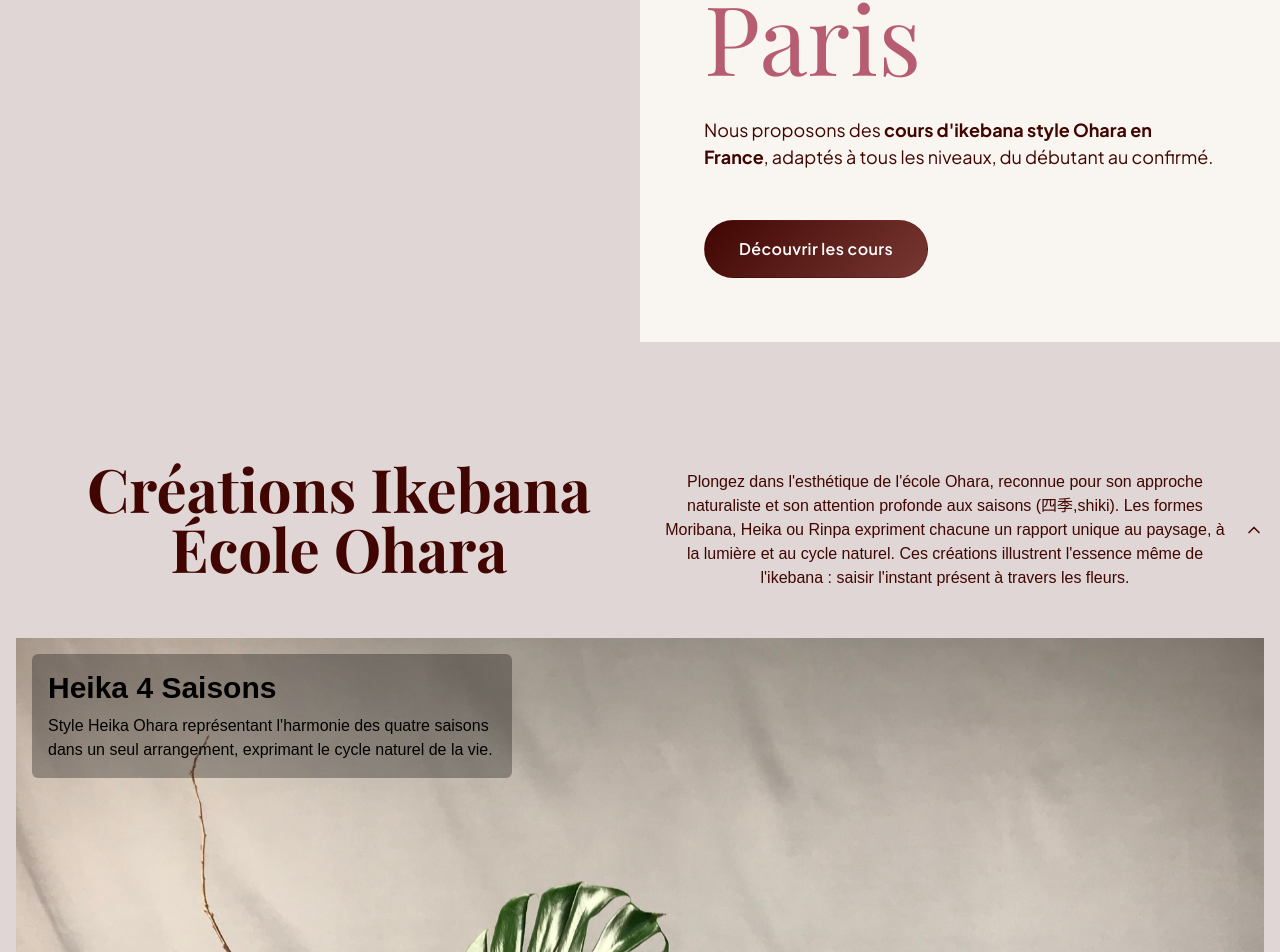
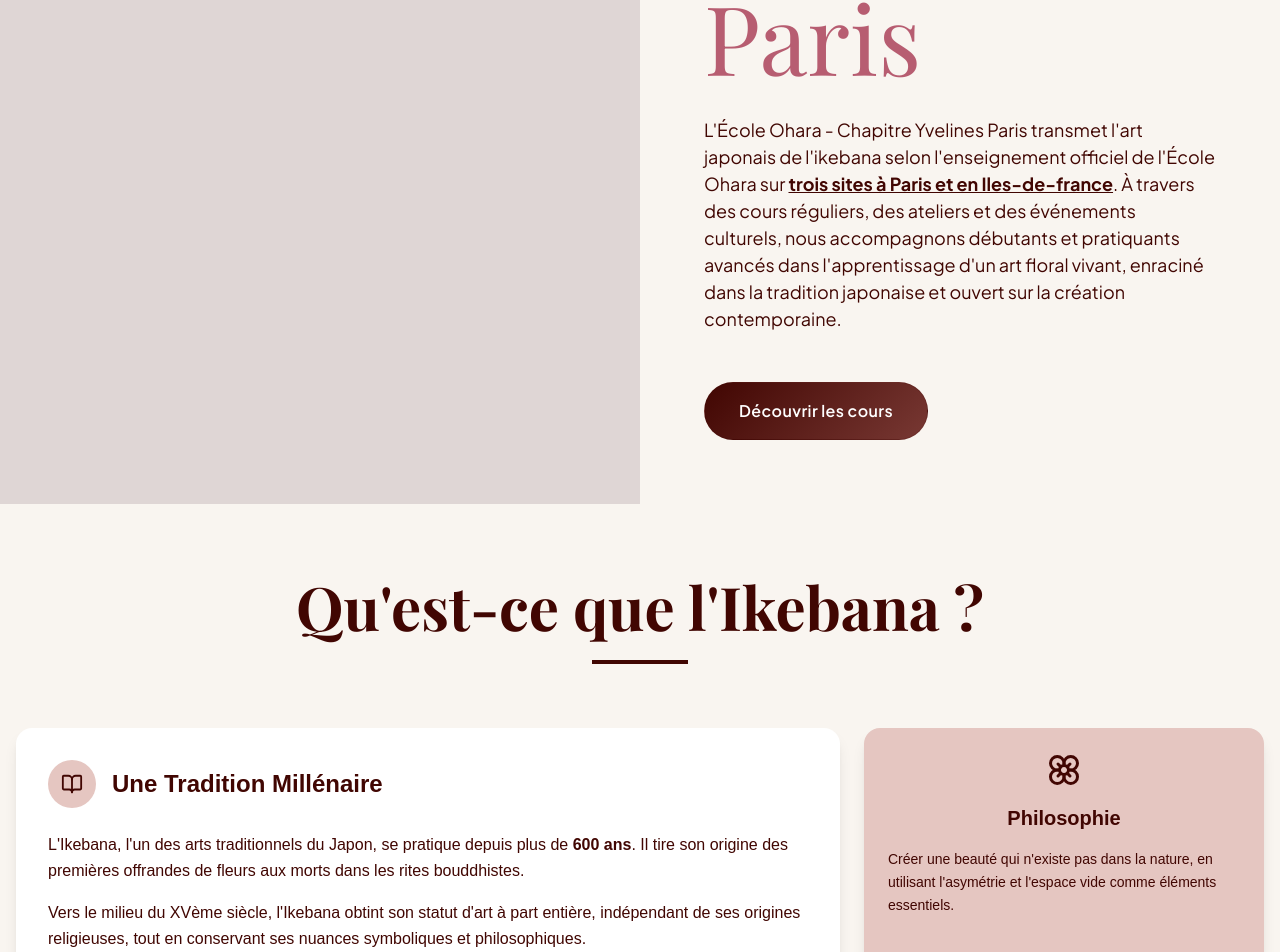
Before and after one commit to stephanemalho/ikebana, a Next.js app: page / in a window 1280 px wide. Shown: the part 526-1478 px from the top of the page. Built offline with nearby package versions, Linux system fonts and the light colour scheme.

Commit message:
♻️ structure modification

```diff
--- a/app/components/hero/discover/right/Information.tsx
+++ b/app/components/hero/discover/right/Information.tsx
@@ -1,3 +1,5 @@
+import Link from "next/link";
+
 const Information = () => {
     return (
         <div className="hero-content">
@@ -8,7 +10,10 @@ const Information = () => {
                     <span className="text-[#b75d71]">Yvelines Paris</span>
                 </h1>
                 <p>
-                    Nous proposons des <strong>cours d&apos;ikebana style Ohara en France</strong>, adaptés à tous les niveaux, du débutant au confirmé.
+                    L'École Ohara - Chapitre Yvelines Paris transmet l'art japonais de l'ikebana selon l'enseignement officiel de l'École Ohara sur <Link
+                        href="#nos-sites" className="underline"
+                    ><strong>trois sites à Paris et en Iles-de-france</strong></Link>.
+                    À travers des cours réguliers, des ateliers et des événements culturels, nous accompagnons débutants et pratiquants avancés dans l'apprentissage d'un art floral vivant, enraciné dans la tradition japonaise et ouvert sur la création contemporaine.
                 </p>
 
                 <div className="hero-content__buttons">
--- a/app/components/ikebana-info/Ikebana-info.tsx
+++ b/app/components/ikebana-info/Ikebana-info.tsx
@@ -3,7 +3,7 @@ import { BookOpen, Flower, Leaf, Trees, Eye, Palette, Sprout } from "lucide-reac
 
 function IkebanaInfo() {
     return (
-        <section className="py-16 px-2 bg-gradient-to-b from-[var(--background)] to-[var(--primary-color)]">
+        <section className="py-16 px-2">
             <Container>
                 <div className="mx-auto p-2">
                     {/* Titre principal */}
--- a/app/page.tsx
+++ b/app/page.tsx
@@ -14,10 +14,10 @@ export default function Home() {
             <Container>
                 <Discover />
             </Container>
+            <IkebanaInfo />
             <Container>
                 <ImageIkebana />
             </Container>
-            <IkebanaInfo />
             <SchoolInfo />
             <ScheduleSection />
             <ContactForm />
```
